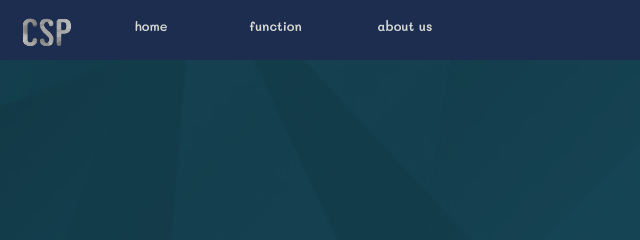
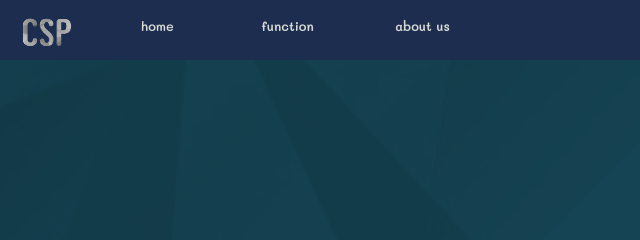
Before and after one commit to computer-programming-project-2020/project-web, a plain HTML site: page index.html in a window 1280 px wide. Shown: the top 240 px of the page, 0-640 px from the left. Drawn offline with Linux system fonts and the light colour scheme.

Commit message:
Add files via upload

```diff
--- a/index.html
+++ b/index.html
@@ -64,13 +64,19 @@
             .nav-button:hover{
                 background: #314b83;
             }
+            .alllink{
+                position: absolute;
+                width: 60%;
+                height: 100%;
+                left: 7.5%;
+            }
             .nav-link{
-                position: absolute;
+                position: relative;
                 background: none;
                 width: 10vw;
                 height: 7.5vh;
                 display: inline-flex;
-                left: var(--whereX);
+                margin-left: auto%;
             }
             .nav-link:hover{
                 background: #314b83;
@@ -132,7 +138,6 @@
                 margin-left: 12.5vw;
                 font-size: 2rem;
                 text-align: center;
-
             }
             .bubble:hover{
                 background: #d6c41f;
@@ -284,9 +289,11 @@
     <body onload="chil()">
         <div class="Areanav">
             <a href="#top"><div class="nav-icon sm-9"></div></a>
+            <div class="alllink">
             <a href="#top"><div class="nav-link sm-0" style="--whereX: 7%;"><span style="--whereX: 35%;">home</span></div></a>
             <a href="#func"><div class="nav-link sm-0" style="--whereX: 17%;"><span style="--whereX: 25%;">function</span></div></a>
             <a href="#aboutUs"><div class="nav-link" style="--whereX: 27%;"><span style="--whereX: 25%;">about us</span></div></a>
+            </div>
             <button class="nav-button sm-3" onclick="menuState()">
                 <svg class="menuImg" id="Menu" data-status="wait" viewBox="0 0 100 100">
                     <path class="Line" d="M10 30 h80 M10 50 h80 M10 70 h80" stroke="hsl(0, 0%, 70%)" stroke-width="10"/>
```
